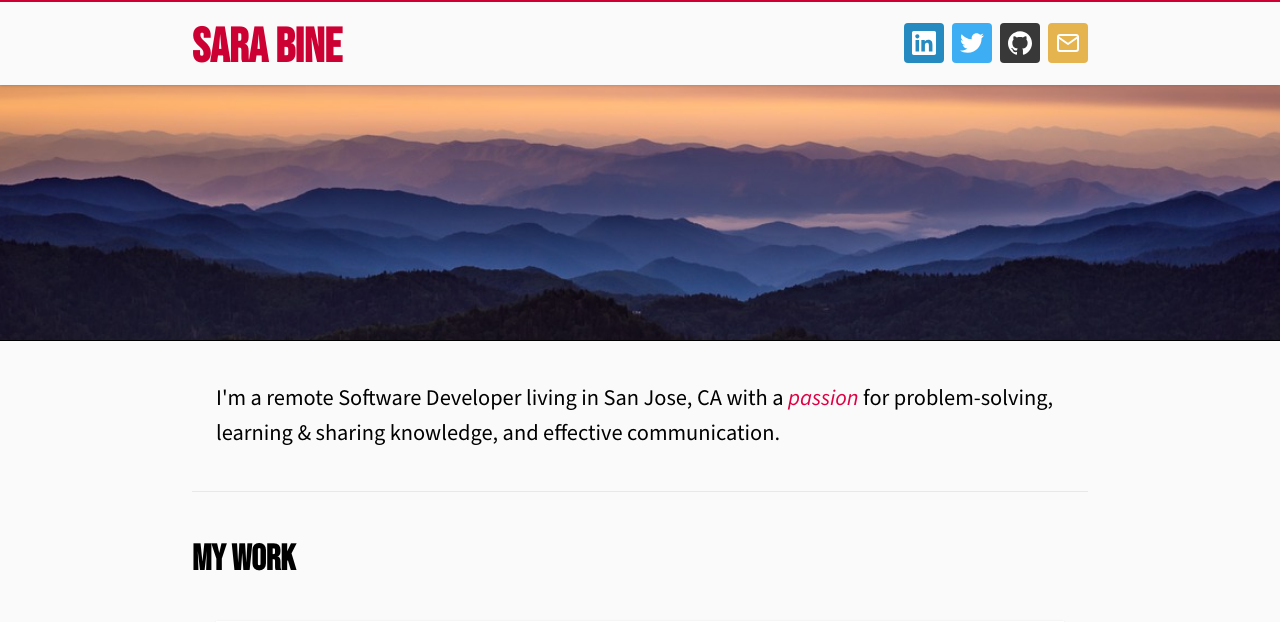
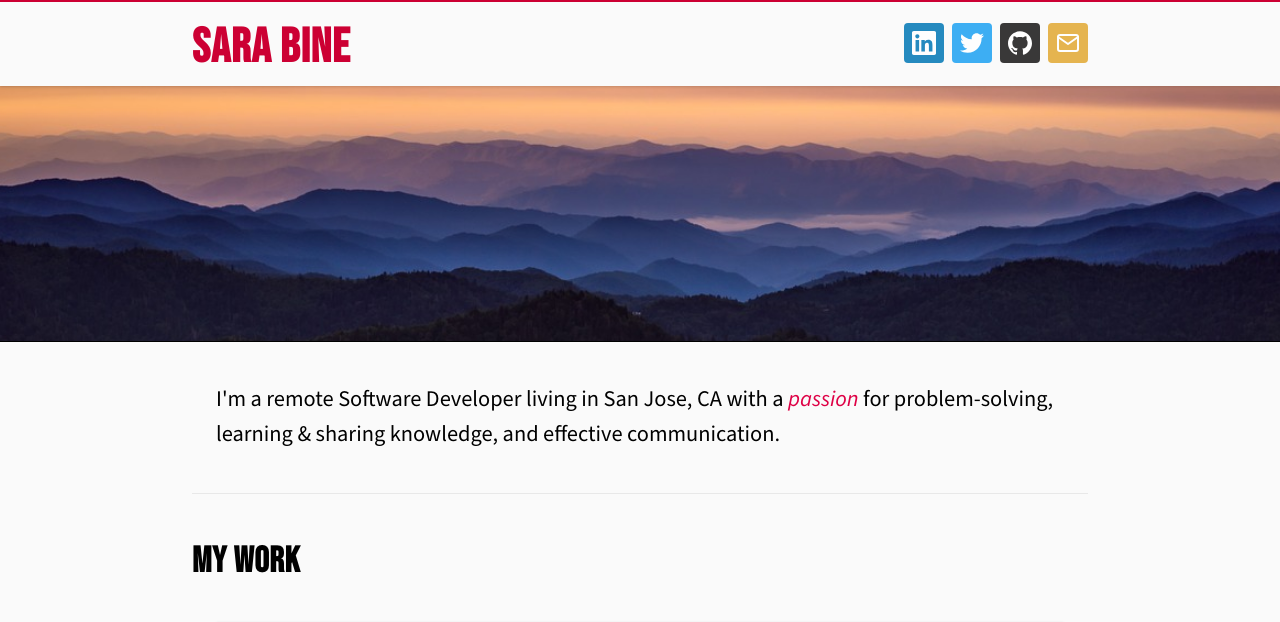
Before and after one commit to sbine/sarabine.com, a PHP site: page / in a window 1280 px wide. Shown: the top 622 px of the page. Run offline with PHP 8.4, Linux system fonts and the light colour scheme.

Commit message:
Update styles & bio

```diff
--- a/index.html
+++ b/index.html
@@ -13,7 +13,7 @@
 <body class="bg-gray-100 font-body leading-relaxed text-lg">
     <div class="w-full sticky top-0 z-50 bg-gray-100 border-t-2 border-red-700 shadow pt-2">
         <div class="container h-full flex items-center justify-between mx-auto px-8 sm:px-12 md:px-18 xl:px-48">
-            <h1 class="font-heading text-5xl text-red-700">Sara Bine</h1>
+            <h1 class="font-heading text-5xl text-red-700 tracking-wide">Sara Bine</h1>
             <div class="h-full w-24 sm:w-auto flex flex-wrap sm:flex-no-wrap">
                 <a href="https://linkedin.com/in/sarabine" title="LinkedIn" target="_blank" rel="noopener noreferrer" class="sm:opacity-85 hover:opacity-100 ml-2">
                     <img class="w-10 bg-icon-linkedin rounded p-2" src="assets/img/linkedin.svg" alt="Contact me on LinkedIn">
@@ -37,7 +37,7 @@
         </div>
 
         <div class="border-t border-gray-300 py-10" id="work">
-            <h2 class="font-heading text-4xl mb-8">My Work</h2>
+            <h2 class="font-heading text-4xl tracking-wide mb-8">My Work</h2>
             <section class="sm:flex sm:flex-wrap mx-1 sm:mx-6">
                 <article class="w-full sm:flex bg-white shadow text-center sm:text-left mb-12 sm:mb-8 p-8">
                     <a href="https://github.com/sbine/bdgt" title="Bdgt" target="_blank" rel="noopener noreferrer">
@@ -249,7 +249,7 @@
         </div>
 
         <div class="border-t border-gray-300 py-10" id="skills">
-            <h2 class="font-heading text-4xl mb-8">Skills</h2>
+            <h2 class="font-heading text-4xl tracking-wide mb-8">Skills</h2>
             <section class="text-gray-800 mx-1 sm:mx-4">
                 <ul class="hidden sm:flex flex-wrap justify-between">
                     <li class="px-2">PHP</li>
@@ -294,18 +294,18 @@
         </div>
 
         <div class="border-t border-gray-300 py-10" id="about">
-            <h2 class="font-heading text-4xl mb-8">About Me</h2>
+            <h2 class="font-heading text-4xl tracking-wide mb-8">About Me</h2>
             <section class="sm:flex text-center sm:text-left sm:ml-6">
                 <div><img class="w-40 border border-gray-300 mx-auto" src="assets/img/me.png" alt="Me celebrating the conclusion of the GRE!" /></div>
                 <div class="sm:w-3/4 sm:ml-8 mt-8 sm:mt-0">
-                    <p>I'm a University of Denver alumna with a Bachelor's degree in Computer Science and a focus in Digital Media. I have a strong background in web development and game programming, and particularly enjoy learning and leveraging the latest web technologies.</p>
-                    <p class="mt-2">I discovered my love for computers through Internet Relay Chat, which led me to my <a href="https://web.archive.org/web/20170130082539/http://www.ikick.eu/" title="iKick.eu" target="_blank" rel="noopener noreferrer">first coding project</a> spanning 4 years and containing over 10,000 lines of code.</p>
+                    <p>I grew up in Minnesota thinking I wanted to be an English teacher, expanding to pursue other languages (Hebrew, Spanish, and French) until my first year of college at the University of Denver. I helped a friend with her Java homework one night and enjoyed it so much I switched majors, earning my Bachelor's degree in Computer Science with a focus in Digital Media and Game Development.</p>
+                    <p class="mt-2">During high school I discovered my love for computers and programming through Internet Relay Chat and the MMORPG RuneScape, which led me to my <a href="https://web.archive.org/web/20170130082539/http://www.ikick.eu/" title="iKick.eu" target="_blank" rel="noopener noreferrer">first coding project</a> spanning 4 years and containing over 10,000 lines of code.</p>
                 </div>
             </section>
             <section class="sm:flex text-center sm:text-left sm:ml-6 mt-10 mt-16">
                 <div class="sm:w-3/4 sm:mr-8 mb-8 sm:mb-0">
                     <p>Currently, I'm a Lead Developer on a lively fully-distributed team at <a href="https://tighten.co" title="Tighten" target="_blank" rel="noopener noreferrer">Tighten</a>. I spend my days developing a variety of modern web and mobile applications using tools like Laravel, VueJS, and NativeScript.</p>
-                    <p class="mt-2">When I'm not programming I enjoy playing with my beagle mix Sudo, reading about programming, singing a cappella, playing video games, and drinking copious amounts of coffee.</p>
+                    <p class="mt-2">When I'm not programming I enjoy playing with my beagle mix Sudo, reading (often about programming), singing a cappella, playing video games, obstinately <a href="https://xkcd.com/1782/" title="XKCD: Team Chat" target="_blank" rel="noopener noreferrer">chatting on IRC</a>, and drinking copious amounts of coffee.</p>
                 </div>
                 <div><img id="sudo" class="w-40 border border-gray-300 mx-auto" src="assets/img/sudo.jpg" alt="Sudo practicing her puppy-dog eyes"></div>
             </section>
@@ -316,7 +316,7 @@
         -->
         <!--
         <div class="border-t border-gray-300 py-10" id="education">
-            <h2 class="font-heading text-4xl mb-8">Education</h2>
+            <h2 class="font-heading text-4xl tracking-wide mb-8">Education</h2>
             <h3>Computer Science</h3>
             <ul>
                 <li><span class="font-semibold leading-tight">Java I</span></li>
@@ -351,7 +351,7 @@
         -->
 
         <div class="border-t border-gray-300 py-10" id="contact">
-            <h2 class="font-heading text-4xl mb-8">Contact</h2>
+            <h2 class="font-heading text-4xl tracking-wide mb-8">Contact</h2>
             <section class="sm:flex sm:flex-wrap mx-1 sm:mx-6">
                 <div class="sm:w-1/2 sm:pr-3 pb-3">
                     <a href="https://www.linkedin.com/in/sarabine" title="Contact me on LinkedIn" target="_blank" rel="noopener noreferrer" class="block flex items-center bg-white hover:bg-gray-100 shadow p-4">
```
Also changed, not shown: assets/css/style.css (+5 -6 lines), tailwind.config.js (+4 -4 lines), assets/css/style.min.css.
